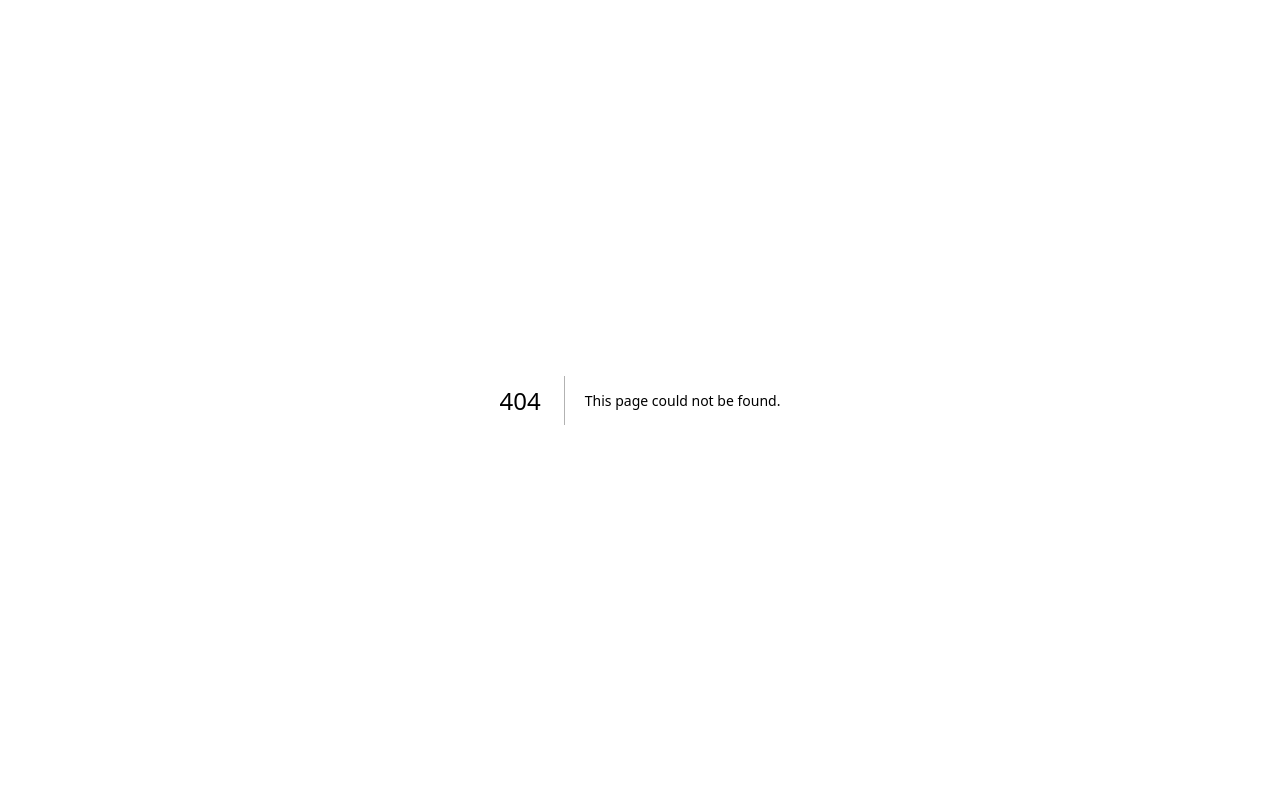
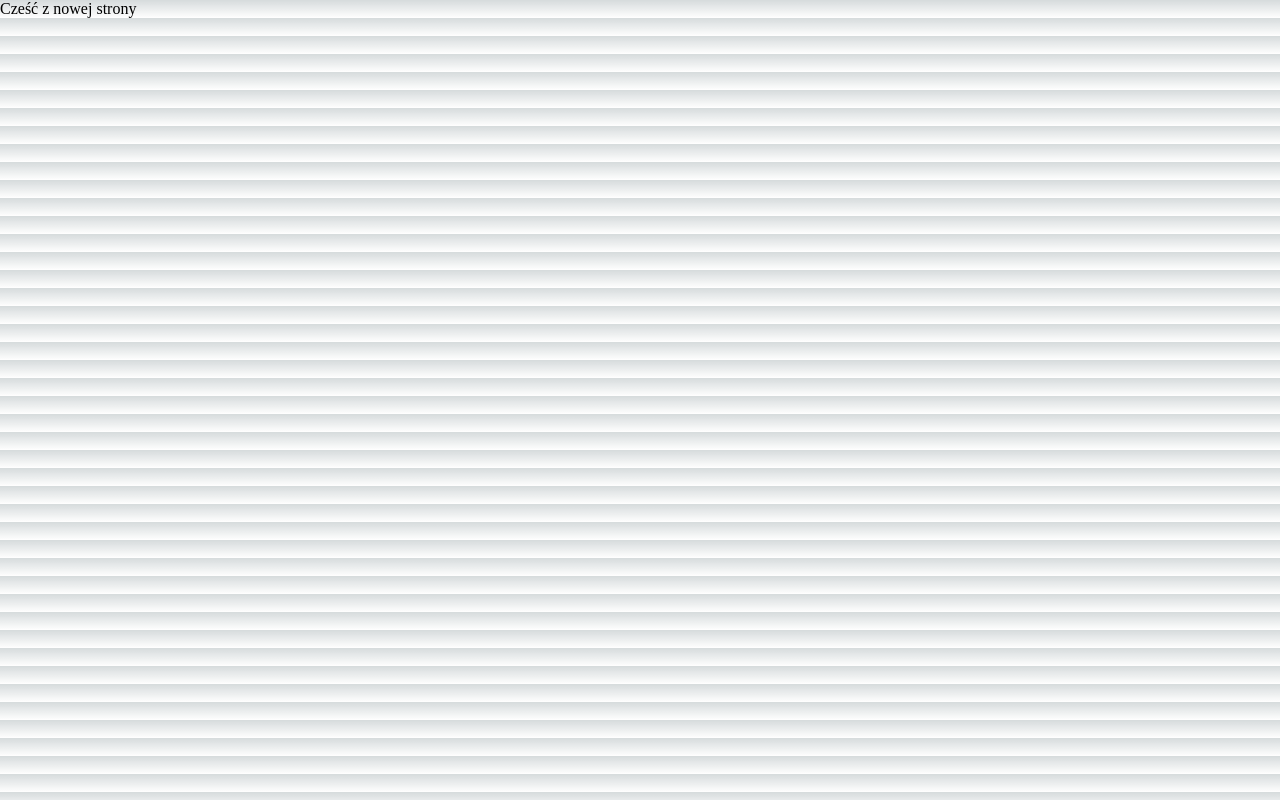
Before and after one commit to glaszczyk/next-zaisteprogramuj, a Next.js app: page /about in a window 1280 px wide. Before the commit this address had no page. Built offline with nearby package versions, Linux system fonts and the light colour scheme.

Commit message:
feature/02: Add sample About page (#3)

```diff
--- /dev/null
+++ b/pages/about.tsx
@@ -0,0 +1,7 @@
+const AboutPage = () => {
+    return (
+        <p>Cześć z nowej strony</p>
+    )
+}
+
+export default AboutPage;
```
